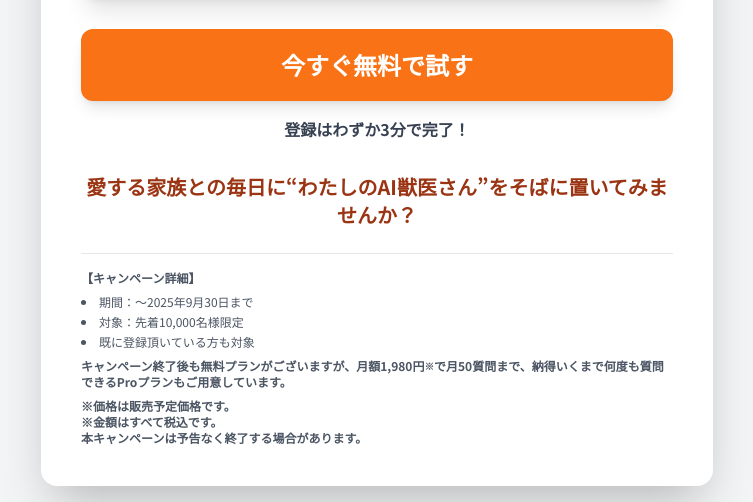
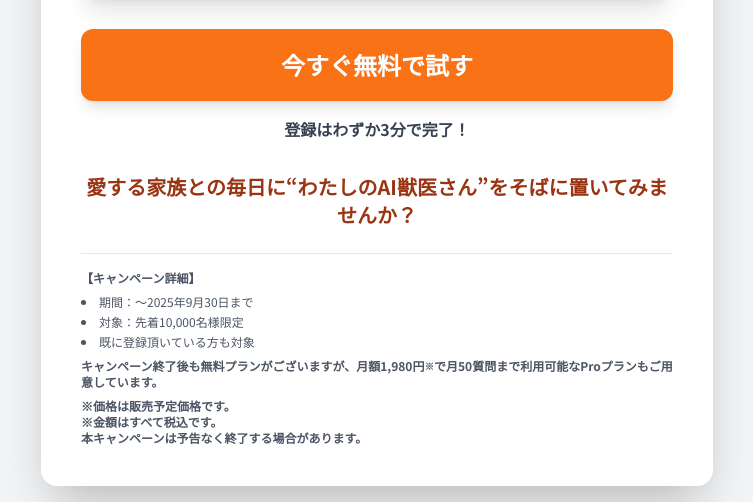
Before and after one commit to tatsuyaabe-byte/PetParent, a plain HTML site: page index.html in a window 1280 px wide. Shown: the part 469-971 px from the top of the page, without its empty margins (263-1016 px from the left). Drawn offline with nearby package versions, Linux system fonts and the light colour scheme.

Commit message:
Update index.html

```diff
--- a/index.html
+++ b/index.html
@@ -89,7 +89,7 @@
                 <li>対象：先着10,000名様限定</li>
                 <li>既に登録頂いている方も対象</li>
             </ul>
-            <p class="mt-4 font-semibold">キャンペーン終了後も無料プランがございますが、月額1,980円<span style="font-size: 0.6rem;" class="align-top">※</span>で月50質問まで、納得いくまで何度も質問できるProプランもご用意しています。</p>
+            <p class="mt-4 font-semibold">キャンペーン終了後も無料プランがございますが、月額1,980円<span style="font-size: 0.6rem;" class="align-top">※</span>で月50質問まで利用可能なProプランもご用意しています。</p>
             <p class="mt-4 text-xs font-semibold">
                 ※価格は販売予定価格です。<br>
                 ※金額はすべて税込です。<br>
```
